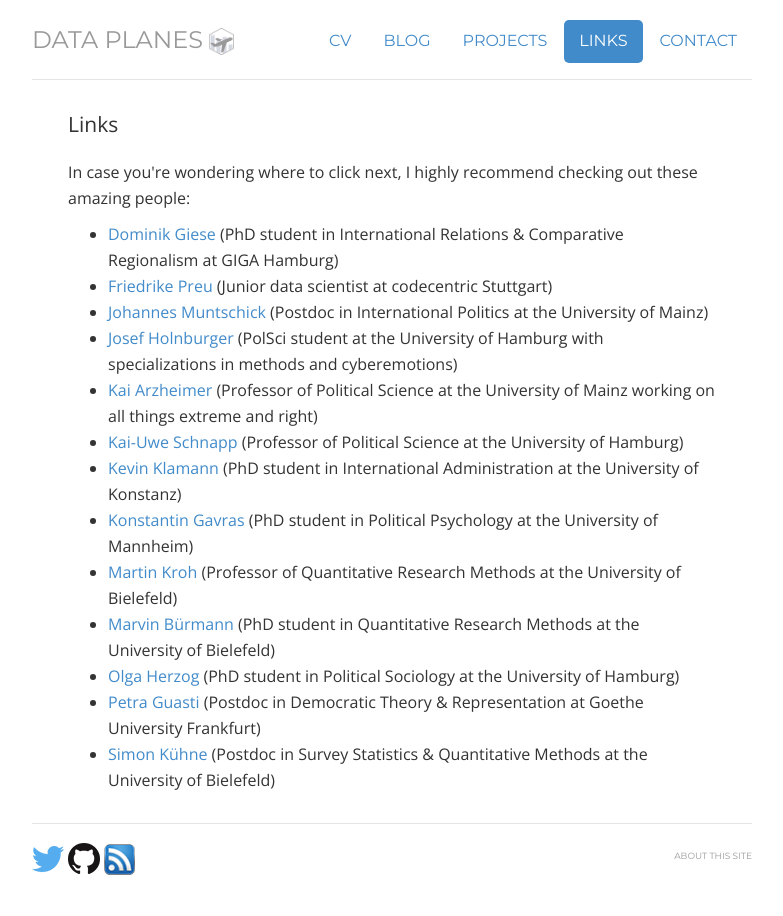
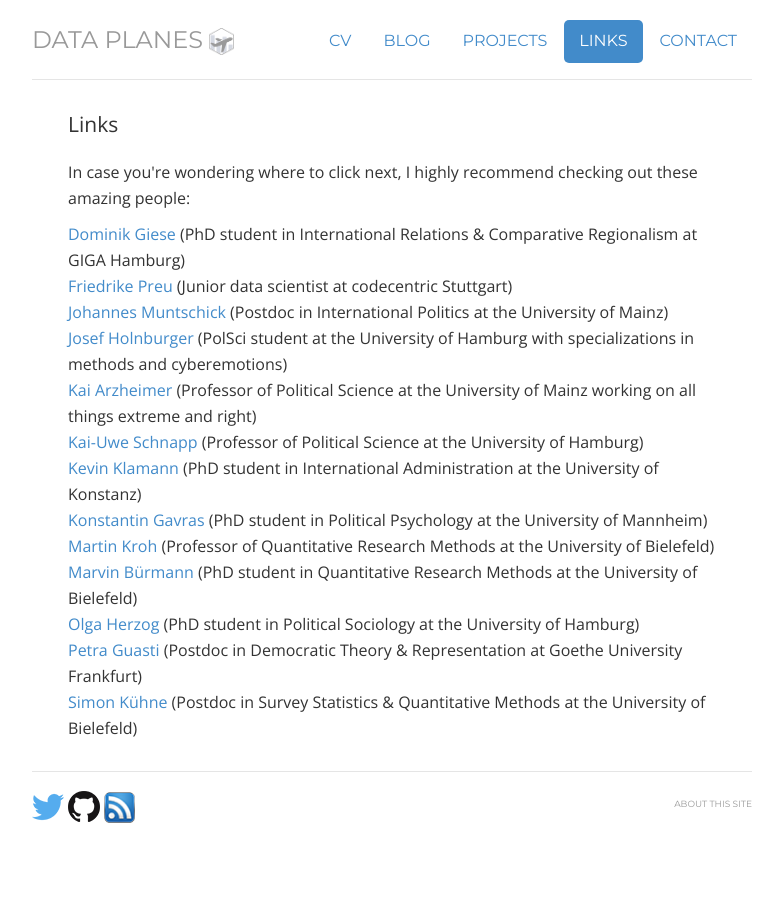
Before and after one commit to lhehnke/lhehnke.github.io, a Jekyll site: the page built from links/index.html, in a window 1280 px wide. Shown: the whole page, without its empty margins (248-1031 px from the left). Built offline with Jekyll 4.4.1, drawn with Linux system fonts in a browser that asks for light colours; nearby versions of some CDN libraries.

Commit message:
Fix style

```diff
--- a/links/index.html
+++ b/links/index.html
@@ -16,7 +16,7 @@ contact: passive
 
 			<link href="https://maxcdn.bootstrapcdn.com/font-awesome/4.6.3/css/font-awesome.min.css" rel="stylesheet" />
 
-    <ul class="list">
+    <ul class="list-unstyled">
                                                         	 <li> <a href="https://gem-stones.eu/people/dominik-giese" target="_blank">Dominik Giese</a> (PhD student in International Relations & Comparative Regionalism at GIGA Hamburg)</li>
                                                 	 <li> <a href="https://www.codecentric.de/team/friederike-preu/" target="_blank">Friedrike Preu</a> (Junior data scientist at codecentric Stuttgart)</li>
                                           	 <li> <a href="https://international.politics.uni-mainz.de/staff/johannes-muntschick/" target="_blank">Johannes Muntschick</a> (Postdoc in International Politics at the University of Mainz)</li>
```
